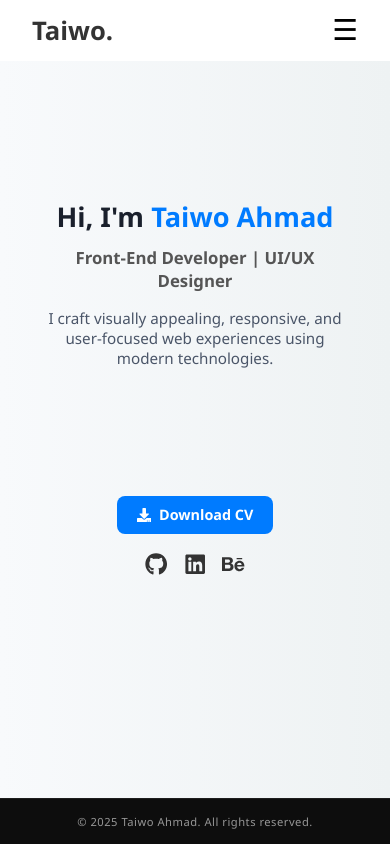
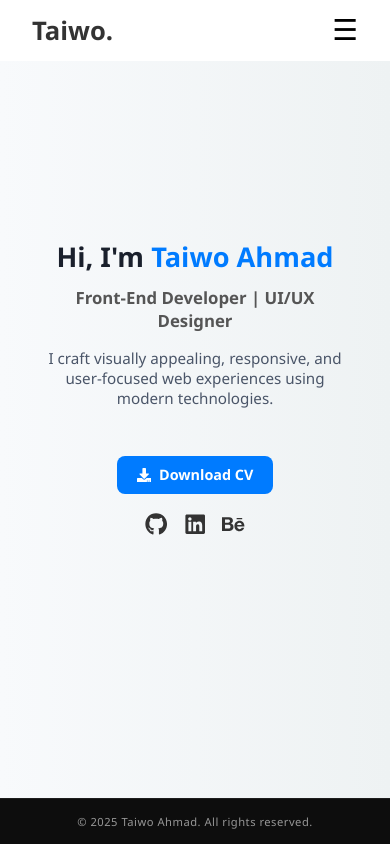
Before and after one commit to Solataiwo-15/My-Portfolio, a React (Vite) app: page / in a window 390 px wide. Built offline with nearby package versions, Linux system fonts and the light colour scheme.

Commit message:
final home

```diff
--- a/src/pages/Home.css
+++ b/src/pages/Home.css
@@ -80,6 +80,7 @@
     display: flex;
     flex-direction: column;
     align-items: center;
+    justify-content: center;
   }
 
   .hero h1 {
@@ -115,7 +116,7 @@
   .home-cta-wrapper {
     flex-direction: column;
     align-items: center;
-    margin-top: 8rem;
+    margin-top: 3rem;
     gap: 0.1rem;
     padding-bottom: 1rem;
   }
```
